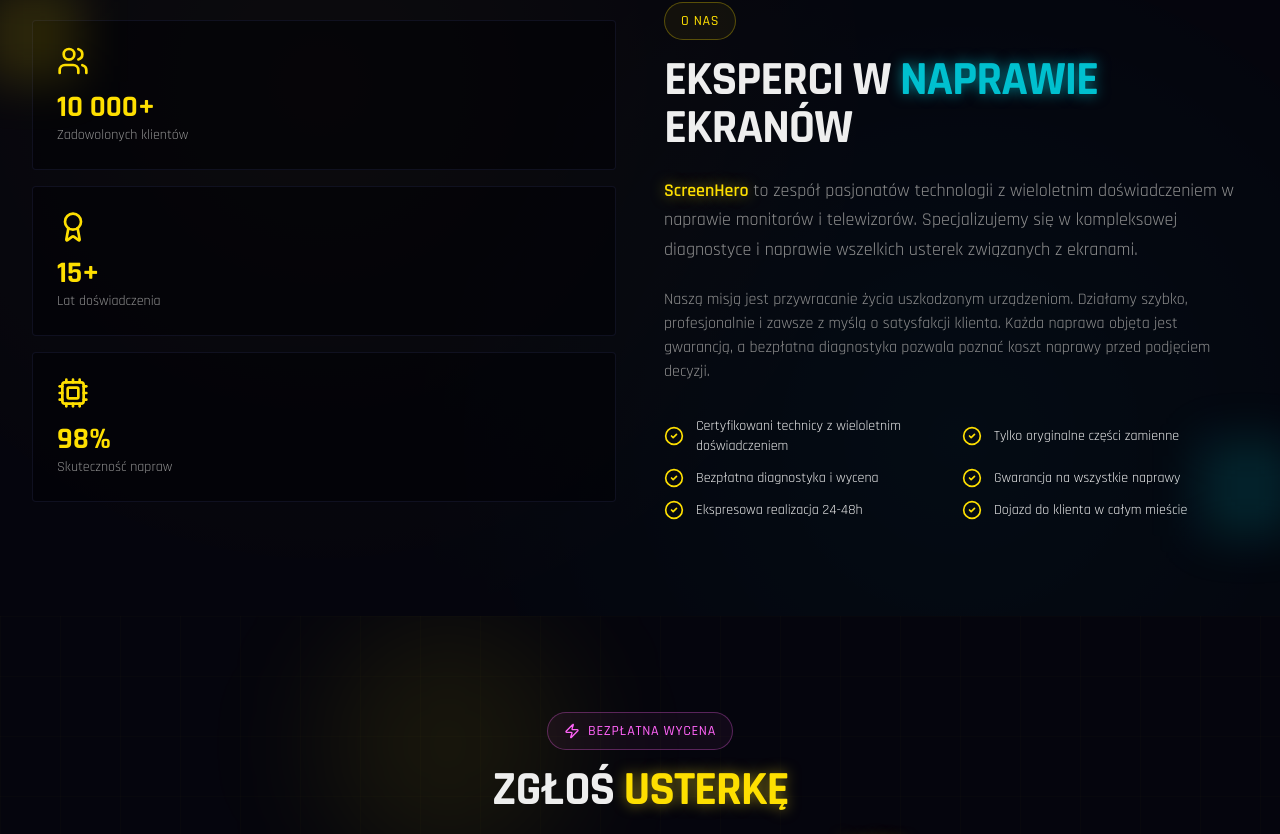
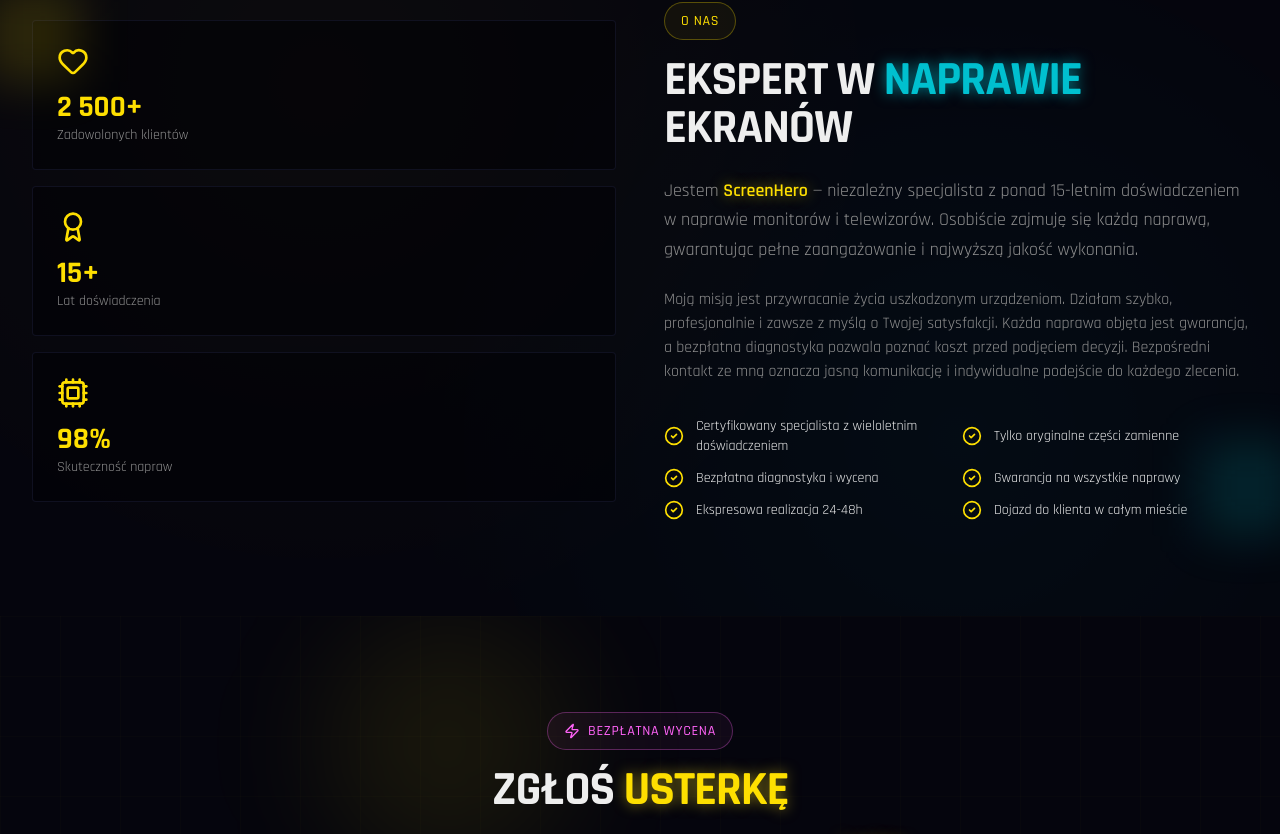
Before and after one commit to Harryburgir/Screenhero, a Next.js app: page / in a window 1280 px wide. Shown: the part 2677-3511 px from the top of the page. Built offline with nearby package versions, Linux system fonts and the light colour scheme.

Commit message:
refactor: update "About Us" section for solo operation
Change content to reflect solo operation, update header, and update statistics.

```diff
--- a/components/about.tsx
+++ b/components/about.tsx
@@ -1,10 +1,10 @@
 "use client";
 
 import { motion } from "framer-motion";
-import { CheckCircle2, Users, Award, Cpu } from "lucide-react";
+import { CheckCircle2, Heart, Award, Cpu } from "lucide-react";
 
 const features = [
-  "Certyfikowani technicy z wieloletnim doświadczeniem",
+  "Certyfikowany specjalista z wieloletnim doświadczeniem",
   "Tylko oryginalne części zamienne",
   "Bezpłatna diagnostyka i wycena",
   "Gwarancja na wszystkie naprawy",
@@ -13,7 +13,7 @@ const features = [
 ];
 
 const stats = [
-  { icon: Users, value: "10 000+", label: "Zadowolonych klientów" },
+  { icon: Heart, value: "2 500+", label: "Zadowolonych klientów" },
   { icon: Award, value: "15+", label: "Lat doświadczenia" },
   { icon: Cpu, value: "98%", label: "Skuteczność napraw" },
 ];
@@ -83,21 +83,21 @@ export function About() {
             </div>
 
             <h2 className="mb-6 font-[family-name:var(--font-display)] text-4xl font-bold tracking-tight text-foreground md:text-5xl">
-              EKSPERCI W <span className="text-secondary animate-glowCyan">NAPRAWIE</span> EKRANÓW
+              EKSPERT W <span className="text-secondary animate-glowCyan">NAPRAWIE</span> EKRANÓW
             </h2>
 
             <p className="mb-6 text-lg leading-relaxed text-muted-foreground">
-              <span className="text-primary font-semibold animate-glow">ScreenHero</span> to zespół pasjonatów
-              technologii z wieloletnim doświadczeniem w naprawie monitorów i telewizorów.
-              Specjalizujemy się w kompleksowej diagnostyce i naprawie wszelkich usterek
-              związanych z ekranami.
+              Jestem <span className="text-primary font-semibold animate-glow">ScreenHero</span> — niezależny specjalista
+              z ponad 15-letnim doświadczeniem w naprawie monitorów i telewizorów.
+              Osobiście zajmuję się każdą naprawą, gwarantując pełne zaangażowanie
+              i najwyższą jakość wykonania.
             </p>
 
             <p className="mb-8 text-muted-foreground">
-              Naszą misją jest przywracanie życia uszkodzonym urządzeniom. Działamy szybko,
-              profesjonalnie i zawsze z myślą o satysfakcji klienta. Każda naprawa objęta
-              jest gwarancją, a bezpłatna diagnostyka pozwala poznać koszt naprawy przed
-              podjęciem decyzji.
+              Moją misją jest przywracanie życia uszkodzonym urządzeniom. Działam szybko,
+              profesjonalnie i zawsze z myślą o Twojej satysfakcji. Każda naprawa objęta
+              jest gwarancją, a bezpłatna diagnostyka pozwala poznać koszt przed
+              podjęciem decyzji. Bezpośredni kontakt ze mną oznacza jasną komunikację i indywidualne podejście do każdego zlecenia.
             </p>
 
             {/* Features List - simplified, single container animation */}
```
